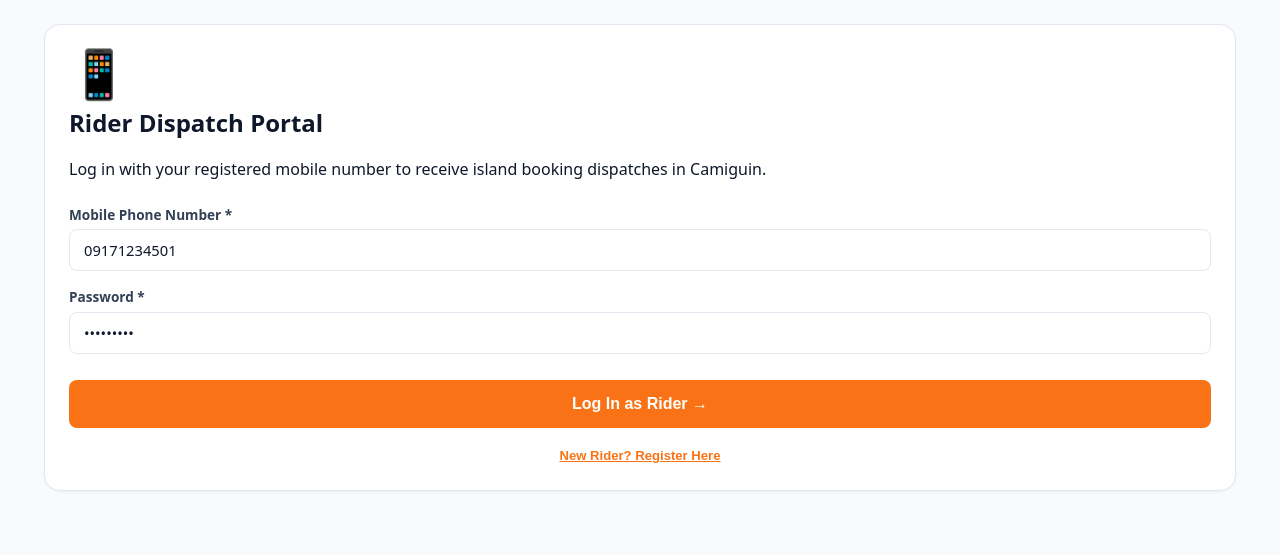
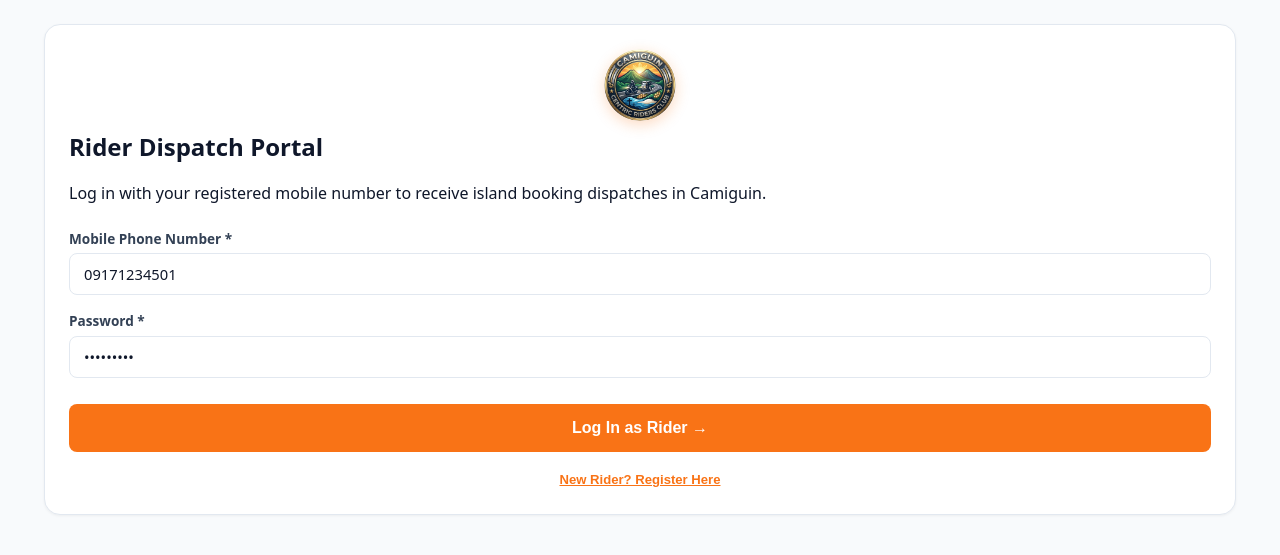
Before and after one commit to Junfols/camiguin-centric-riders-club, a Flask app: page /rider in a window 1280 px wide. Shown: the part 65-620 px from the top of the page. Run offline with Flask 3, Linux system fonts and the light colour scheme; data comes from the database, SQL or seed files in the repository; some libraries are stand-ins or nearby versions.

Commit message:
feat: display official CCRC logo on rider auth screen (rider.html)

```diff
--- a/templates/rider.html
+++ b/templates/rider.html
@@ -7,7 +7,7 @@
   <!-- Auth Screen (if not logged in) -->
   <div id="rider-auth-section" class="card">
     <div class="auth-header text-center">
-      <span style="font-size:3rem;line-height:1;">📱</span>
+      <img src="/static/icons/logo.png" alt="CCRC Logo" style="width:72px;height:72px;object-fit:contain;border-radius:50%;margin:0 auto 8px;display:block;box-shadow:0 4px 14px rgba(249,115,22,0.25);">
       <h2 style="margin:8px 0 4px;">Rider Dispatch Portal</h2>
       <p class="text-muted">Log in with your registered mobile number to receive island booking dispatches in Camiguin.</p>
     </div>
```
